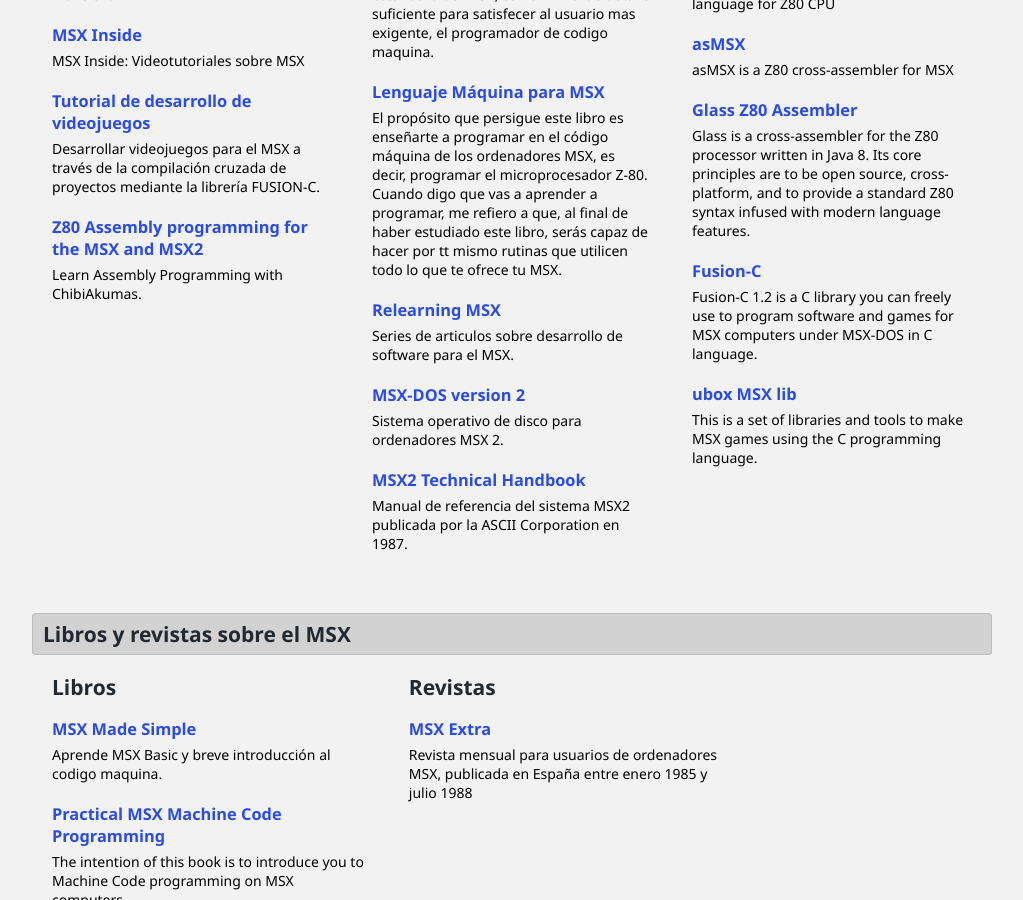
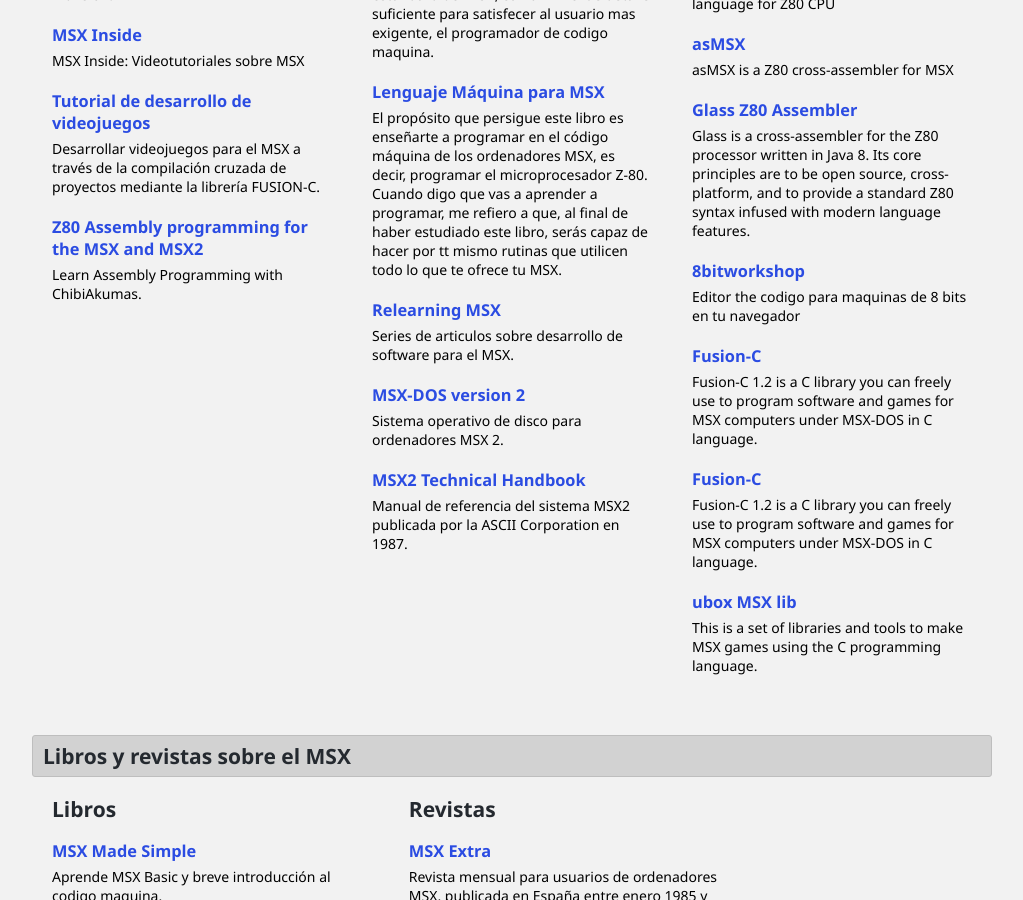
Before and after one commit to msxbits/msxbits.github.io, a Jekyll site: the page built from index.md, in a window 1280 px wide and 900 px high, scrolled down 648 px. Shown: the whole window, without its empty margins (128-1151 px from the left). Built offline with Jekyll 4.4.1, drawn with Linux system fonts in a browser that asks for light colours.

Commit message:
Added back 8bitworkshop

```diff
--- a/index.md
+++ b/index.md
@@ -155,6 +155,22 @@
                 <article>
                   <h3>Glass Z80 Assembler</h3>
                   <p>Glass is a cross-assembler for the Z80 processor written in Java 8. Its core principles are to be open source, cross-platform, and to provide a standard Z80 syntax infused with modern language features.</p>
+                </article>
+              </a>
+            </li>
+            <li>
+              <a class="article" href="https://8bitworkshop.com/v3.9.0/?file=helloworld.asm&platform=msx">
+                <article>
+                  <h3>8bitworkshop</h3>
+                  <p>Editor the codigo para maquinas de 8 bits en tu navegador</p>
+                </article>
+              </a>
+            </li>
+            <li>
+              <a class="article" href="https://github.com/ericb59/Fusion-C-v1.2">
+                <article>
+                  <h3>Fusion-C</h3>
+                  <p>Fusion-C 1.2  is a C library you can freely use to program software and games for MSX computers under MSX-DOS in C language.</p>
                 </article>
               </a>
             </li>
```
